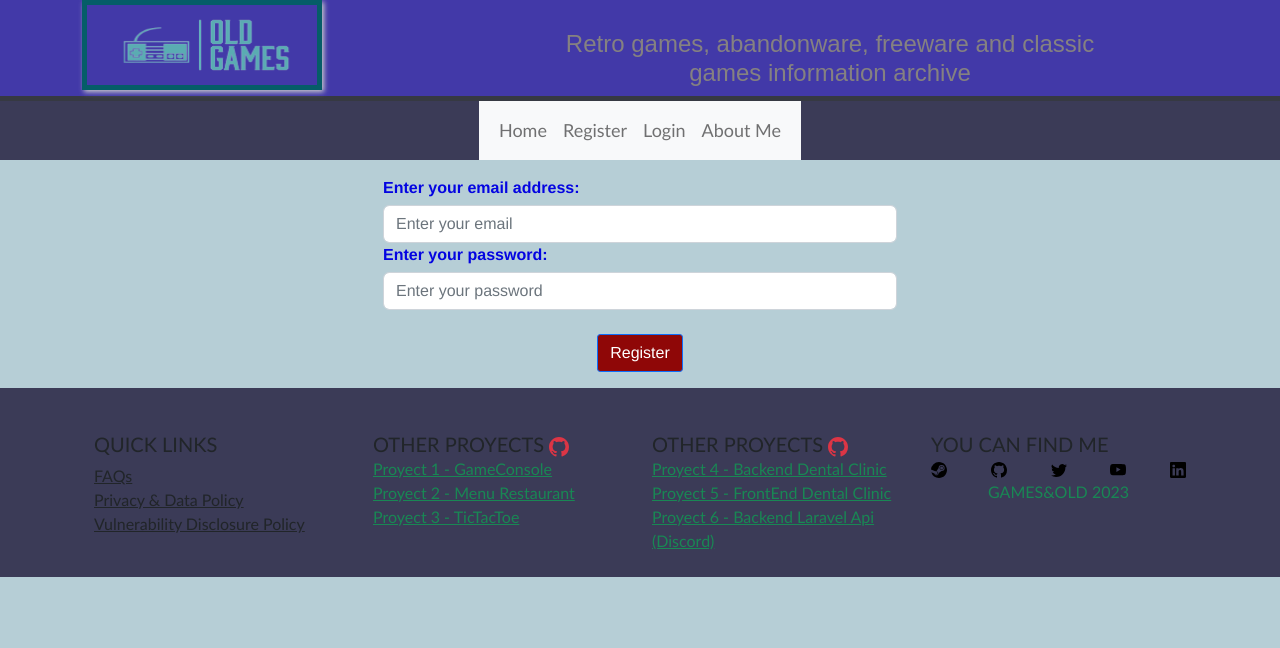
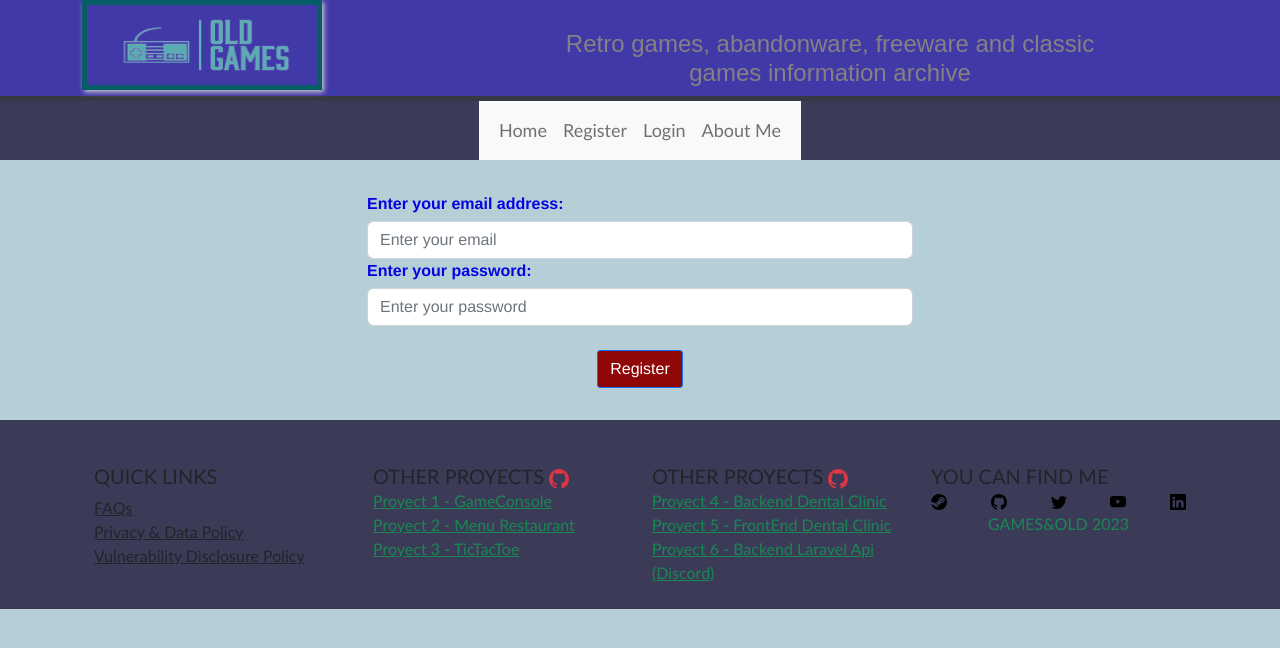
Before and after one commit to AlvaroBernabe/aba-geekshubs-fsd-val-Front-Final-Proyect, a React (Vite) app in the folder FrontFinal/: page /register in a window 1280 px wide. Shown: the top 648 px of the page. Built offline with nearby package versions, Linux system fonts and the light colour scheme.

Commit message:
style: Register Finished

```diff
--- a/FrontFinal/src/index.css
+++ b/FrontFinal/src/index.css
@@ -112,9 +112,6 @@ body {
 }
 
 
-
-
-
 /* Register Layout */
 .registerSendAct {
   background-color: rgb(0, 106, 125);
@@ -144,10 +141,20 @@ body {
   font-family:'Times New Roman', Times, serif
 }
 
-.formRegister {
+
+.AllRegisterForm{
+  display: flex;
+  flex-direction: column;
+  justify-content: center;
+  align-items: center;
+  margin-top: 2rem;
+  margin-bottom: 2rem;
+}
+
+.FormRegister {
   justify-content: center;
   width: 20em auto;
-  padding: 1em;
+  /* padding: 2em; */
   color: rgb(4, 4, 225);
   font-family: 'Franklin Gothic Medium', 'Arial Narrow', Arial, sans-serif;
   display: flex;
@@ -155,23 +162,6 @@ body {
   justify-content: center;
 }
 
-/* .divPrincipal {
-  color: red;
-} */
-
-.registerForm {
-  color: aqua;
-  margin-top: 2rem;
-  margin-bottom: 2rem;
-}
-
-.registerrForm{
-  display: flex;
-  flex-direction: column;
-  justify-content: center;
-  align-items: center;
-}
-
 .ButtonRegister{
   display: flex;
   justify-content: center;
--- a/FrontFinal/src/layout/register/Register.jsx
+++ b/FrontFinal/src/layout/register/Register.jsx
@@ -94,14 +94,15 @@ export function Register() {
 
   return (
     <>
-      <div className="RegisterForm">
+      <div>
         {welcome !== "" ? (
           <div>{welcome}</div>
         ) : (
           <Container>
-            <Row className="registerrForm">
+            <Row className="AllRegisterForm">
               <Col lg={6}>
-                <Form className="formRegister">
+                <Form className="FormRegister">
+                  <div className="FormDivRegister">
                   <Form.Group>
                     <Form.Label>Enter your email address:</Form.Label>
                     <InputText
@@ -139,7 +140,7 @@ export function Register() {
                   </Form.Group>
                   <div className="errorDiv">
                     {credencialesError.passwordError}
-                  </div>
+                  </div></div>
                   <br />
                   <div className="ButtonRegister">
                     <OverlayTrigger
```
